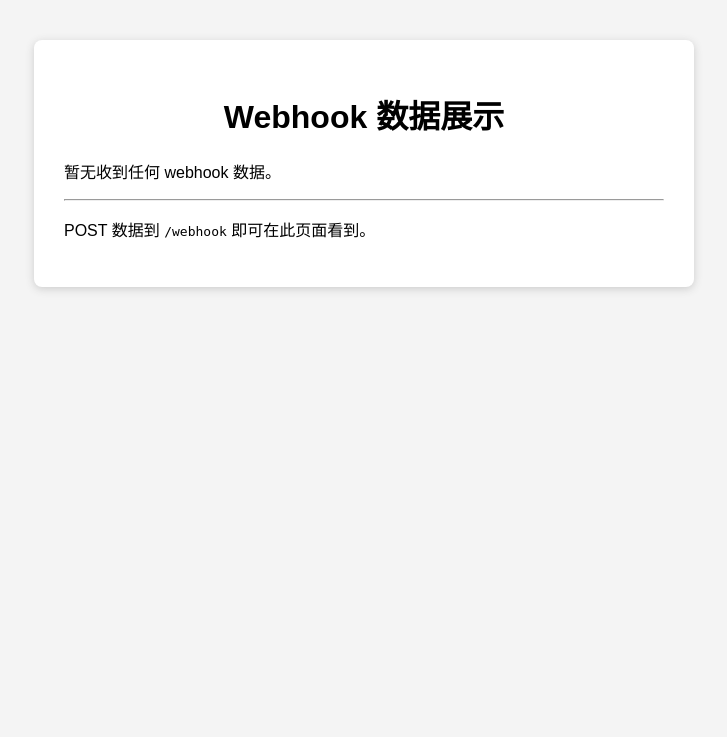
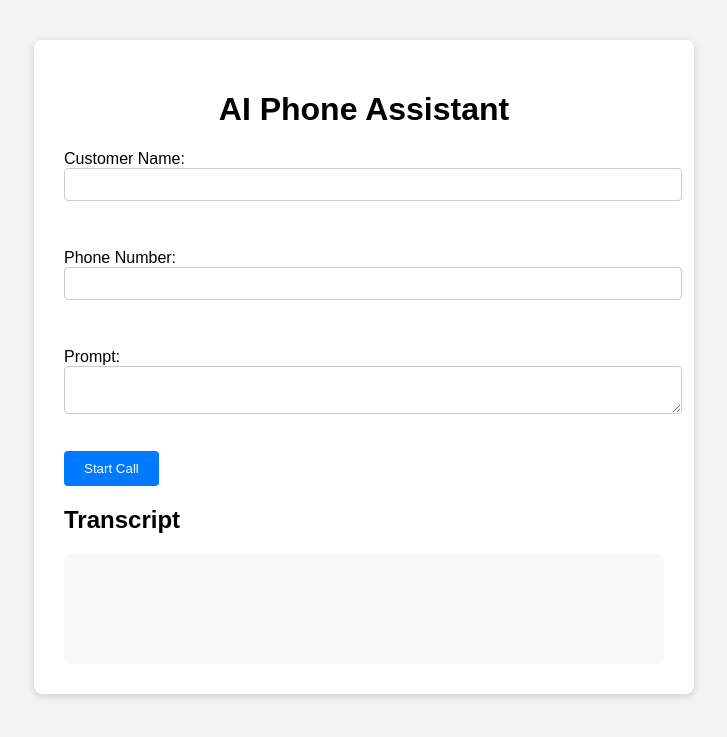
Before and after one commit to mzhao1996/Phone-Call-demo, a Flask app: page / in a window 1280 px wide. Shown: the top 737 px of the page, without its empty margins (276-1003 px from the left). Run offline with Flask 3, Linux system fonts and the light colour scheme.

Commit message:
Revert "Refactor app to webhook data viewer and remove AI call features"
This reverts commit df6d16aeadbbec60a5a5a21bcbd14a24abbd7ec0.

```diff
--- a/app.py
+++ b/app.py
@@ -1,39 +1,179 @@
 import os
 import json
-from flask import Flask, render_template, request, redirect
+from flask import Flask, render_template, request, jsonify, send_from_directory
+from twilio.twiml.voice_response import VoiceResponse, Play, Record
+from twilio.rest import Client
+from dotenv import load_dotenv
+from services.tts import generate_tts
+from services.stt import transcribe_from_url
+from services.chat import get_gpt_response, limit_sentences
+from datetime import datetime
+import time
+from threading import Thread
+
+load_dotenv()
 
 app = Flask(__name__)
-WEBHOOK_DATA_FILE = 'webhook_data.json'
+app.config['UPLOAD_FOLDER'] = 'public/audio'
+app.config['TRANSCRIPT_FOLDER'] = 'transcripts'
 
-@app.route('/', methods=['GET'])
-def show_webhook_data():
-    if os.path.exists(WEBHOOK_DATA_FILE):
-        with open(WEBHOOK_DATA_FILE, 'r', encoding='utf-8') as f:
-            data = json.load(f)
+# 确保目录存在
+os.makedirs(app.config['UPLOAD_FOLDER'], exist_ok=True)
+os.makedirs(app.config['TRANSCRIPT_FOLDER'], exist_ok=True)
+
+TWILIO_ACCOUNT_SID = os.getenv('TWILIO_ACCOUNT_SID')
+TWILIO_AUTH_TOKEN = os.getenv('TWILIO_AUTH_TOKEN')
+TWILIO_PHONE_NUMBER = os.getenv('TWILIO_PHONE_NUMBER')
+SERVER_URL = os.getenv('SERVER_URL')
+
+client = Client(TWILIO_ACCOUNT_SID, TWILIO_AUTH_TOKEN)
+
+@app.route('/')
+def index():
+    return render_template('index.html')
+
+@app.route('/start_call', methods=['POST'])
+def start_call():
+    data = request.json
+    customer_name = data['customer_name']
+    phone_number = data['phone_number']
+    prompt = data['prompt']
+    # 保存表单数据
+    with open('client_data.json', 'w', encoding='utf-8') as f:
+        json.dump(data, f)
+    # 发起呼叫
+    call = client.calls.create(
+        to=phone_number,
+        from_=TWILIO_PHONE_NUMBER,
+        url=f"{SERVER_URL}/voice"
+    )
+    return jsonify({'status': 'calling', 'call_sid': call.sid})
+
+@app.route('/voice', methods=['POST'])
+def voice():
+    # 读取表单数据
+    with open('client_data.json', 'r', encoding='utf-8') as f:
+        data = json.load(f)
+    phone_number = data['phone_number']
+    prompt = data['prompt']
+    # 异步后台生成AI第一句话和TTS
+    def generate_ai_first_sentence():
+        gpt_reply = get_gpt_response(prompt, [])
+        gpt_reply = limit_sentences(gpt_reply, max_sentences=3)
+        transcript_path = os.path.join(app.config['TRANSCRIPT_FOLDER'], f"{phone_number}.json")
+        transcript = [{'role': 'assistant', 'text': gpt_reply}]
+        with open(transcript_path, 'w', encoding='utf-8') as f:
+            json.dump(transcript, f, ensure_ascii=False, indent=2)
+        generate_tts(gpt_reply)
+    Thread(target=generate_ai_first_sentence).start()
+    # 先播放本地mp3，播放完后跳转到/voice_next
+    response = VoiceResponse()
+    response.play(f"{SERVER_URL}/audio/ElevenLabs_2025-07-03T17_27_31_british%20woman_gen_sp100_s50_sb75_v3.mp3")
+    response.redirect(f"{SERVER_URL}/voice_next")
+    return str(response)
+
+@app.route('/voice_next', methods=['POST'])
+def voice_next():
+    # 读取表单数据
+    with open('client_data.json', 'r', encoding='utf-8') as f:
+        data = json.load(f)
+    phone_number = data['phone_number']
+    # 读取AI第一句话的TTS音频
+    transcript_path = os.path.join(app.config['TRANSCRIPT_FOLDER'], f"{phone_number}.json")
+    with open(transcript_path, 'r', encoding='utf-8') as f:
+        transcript = json.load(f)
+    gpt_reply = transcript[0]['text']
+    audio_path = generate_tts(gpt_reply)  # 如果已生成会直接返回路径
+    response = VoiceResponse()
+    response.play(f"{SERVER_URL}/audio/{os.path.basename(audio_path)}")
+    response.record(
+        action=f"{SERVER_URL}/process_recording",
+        maxLength=30,
+        playBeep=False
+    )
+    return str(response)
+
+@app.route('/process_recording', methods=['POST'])
+def process_recording():
+    recording_url = request.form['RecordingUrl']
+    recording_sid = request.form.get('RecordingSid', datetime.now().strftime('%Y%m%d%H%M%S'))
+    # 下载录音（加认证）
+    audio_file = os.path.join(app.config['UPLOAD_FOLDER'], f"recording_{recording_sid}.mp3")
+    import requests
+    time.sleep(0.5)
+    r = requests.get(recording_url + '.mp3', auth=(TWILIO_ACCOUNT_SID, TWILIO_AUTH_TOKEN))
+    if r.status_code != 200:
+        print(f"Failed to download recording: {r.status_code} {r.text}")
+        return "<Response><Say>Recording download failed.</Say></Response>", 500
+    with open(audio_file, 'wb') as f:
+        f.write(r.content)
+    # STT 转写
+    customer_text = transcribe_from_url(recording_url)
+    # 读取 prompt
+    with open('client_data.json', 'r', encoding='utf-8') as f:
+        data = json.load(f)
+    prompt = data['prompt']
+    # 读取历史对话
+    transcript_path = os.path.join(app.config['TRANSCRIPT_FOLDER'], f"{data['phone_number']}.json")
+    if os.path.exists(transcript_path):
+        with open(transcript_path, 'r', encoding='utf-8') as f:
+            transcript = json.load(f)
     else:
-        data = []
-    return render_template('index.html', webhook_data=data)
+        transcript = []
+    transcript.append({'role': 'customer', 'text': customer_text})
+    # GPT 回复
+    gpt_reply = get_gpt_response(prompt, transcript)
+    gpt_reply = limit_sentences(gpt_reply, max_sentences=3)
+    transcript.append({'role': 'assistant', 'text': gpt_reply})
+    # 保存 transcript
+    with open(transcript_path, 'w', encoding='utf-8') as f:
+        json.dump(transcript, f, ensure_ascii=False, indent=2)
+    # TTS 合成
+    audio_path = generate_tts(gpt_reply)
+    # 确保音频文件已生成
+    if not os.path.exists(audio_path):
+        return "<Response><Say>AI audio not ready.</Say></Response>", 500
+    response = VoiceResponse()
+    response.play(f"{SERVER_URL}/audio/{os.path.basename(audio_path)}")
+    response.record(
+        action=f"{SERVER_URL}/process_recording",
+        maxLength=30,
+        playBeep=False
+    )
+    return str(response)
 
-@app.route('/webhook', methods=['POST'])
-def receive_webhook():
+@app.route('/audio/<filename>')
+def serve_audio(filename):
+    return send_from_directory(app.config['UPLOAD_FOLDER'], filename)
+
+@app.route('/get_transcript', methods=['GET'])
+def get_transcript():
+    phone_number = request.args.get('phone_number')
+    transcript_path = os.path.join(app.config['TRANSCRIPT_FOLDER'], f"{phone_number}.json")
+    if os.path.exists(transcript_path):
+        with open(transcript_path, 'r', encoding='utf-8') as f:
+            transcript = json.load(f)
+        return jsonify({'transcript': transcript})
+    else:
+        return jsonify({'transcript': []})
+
+@app.route('/twilio/recording', methods=['POST'])
+def twilio_recording():
+    """
+    Handle Twilio webhook for recording. Extract RecordingUrl and From, transcribe audio, print result.
+    Return 200 OK on success, 400/500 on error.
+    """
     try:
-        payload = request.get_json(force=True, silent=True)
-        if payload is None:
-            payload = request.form.to_dict()  # 兼容 x-www-form-urlencoded
-        if not payload:
-            return 'No data received', 400
-        # 读取已有数据
-        if os.path.exists(WEBHOOK_DATA_FILE):
-            with open(WEBHOOK_DATA_FILE, 'r', encoding='utf-8') as f:
-                data = json.load(f)
-        else:
-            data = []
-        data.append(payload)
-        with open(WEBHOOK_DATA_FILE, 'w', encoding='utf-8') as f:
-            json.dump(data, f, ensure_ascii=False, indent=2)
-        return 'Webhook received', 200
+        recording_url = request.form.get('RecordingUrl')
+        from_number = request.form.get('From')
+        if not recording_url or not from_number:
+            return jsonify({'error': 'Missing RecordingUrl or From'}), 400
+        text = transcribe_from_url(recording_url)
+        print(f"Transcription from {from_number}: {text}")
+        return jsonify({'text': text}), 200
     except Exception as e:
-        return f'Error: {e}', 500
+        print(f"Error in /twilio/recording: {e}")
+        return jsonify({'error': str(e)}), 500
 
 if __name__ == '__main__':
     app.run(debug=True)
--- /dev/null
+++ b/client_data.json
@@ -0,0 +1 @@
+{}
--- a/requirements.txt
+++ b/requirements.txt
@@ -1,3 +1,8 @@
 Flask
+requests
+python-dotenv
+twilio
+
 # for production server
 gunicorn
+openai
--- /dev/null
+++ b/services/tts.py
@@ -0,0 +1,33 @@
+import os
+import requests
+from dotenv import load_dotenv
+import time
+
+load_dotenv()
+
+ELEVENLABS_API_KEY = os.getenv('ELEVENLABS_API_KEY')
+VOICE_ID = os.getenv('VOICE_ID')
+AUDIO_DIR = 'public/audio'
+
+def generate_tts(text, filename=None):
+    if not filename:
+        import uuid
+        filename = f"tts_{uuid.uuid4().hex}.mp3"
+    output_path = os.path.join(AUDIO_DIR, filename)
+    url = f"https://api.elevenlabs.io/v1/text-to-speech/{VOICE_ID}"
+    headers = {
+        'xi-api-key': ELEVENLABS_API_KEY,
+        'Content-Type': 'application/json'
+    }
+    data = {
+        'text': text,
+        'voice_settings': {'stability': 0.5, 'similarity_boost': 0.5}
+    }
+    time.sleep(0.5)
+    response = requests.post(url, headers=headers, json=data)
+    if response.status_code == 200:
+        with open(output_path, 'wb') as f:
+            f.write(response.content)
+        return output_path
+    else:
+        raise Exception(f"TTS failed: {response.text}")
--- a/templates/index.html
+++ b/templates/index.html
@@ -2,23 +2,57 @@
 <html lang="en">
 <head>
     <meta charset="UTF-8">
-    <title>Webhook Data Viewer</title>
+    <title>AI Phone Assistant</title>
     <link rel="stylesheet" href="/static/style.css">
 </head>
 <body>
     <div class="container">
-        <h1>Webhook 数据展示</h1>
-        {% if webhook_data and webhook_data|length > 0 %}
-            <ul>
-            {% for item in webhook_data %}
-                <li><pre>{{ item | tojson(indent=2, ensure_ascii=False) }}</pre></li>
-            {% endfor %}
-            </ul>
-        {% else %}
-            <p>暂无收到任何 webhook 数据。</p>
-        {% endif %}
-        <hr>
-        <p>POST 数据到 <code>/webhook</code> 即可在此页面看到。</p>
+        <h1>AI Phone Assistant</h1>
+        <form id="callForm">
+            <label>Customer Name:<input type="text" name="customer_name" required></label><br>
+            <label>Phone Number:<input type="text" name="phone_number" required></label><br>
+            <label>Prompt:<textarea name="prompt" required></textarea></label><br>
+            <button type="submit">Start Call</button>
+        </form>
+        <div id="status"></div>
+        <h2>Transcript</h2>
+        <div id="transcript"></div>
     </div>
+    <script>
+        window.onload = function() {
+            document.getElementById('transcript').innerHTML = '';
+        }
+        const form = document.getElementById('callForm');
+        const statusDiv = document.getElementById('status');
+        const transcriptDiv = document.getElementById('transcript');
+        form.onsubmit = async (e) => {
+            e.preventDefault();
+            statusDiv.textContent = 'Calling...';
+            transcriptDiv.innerHTML = '';
+            const formData = new FormData(form);
+            const data = Object.fromEntries(formData.entries());
+            const res = await fetch('/start_call', {
+                method: 'POST',
+                headers: {'Content-Type': 'application/json'},
+                body: JSON.stringify(data)
+            });
+            const result = await res.json();
+            if(result.status === 'calling') {
+                statusDiv.textContent = 'Call in progress...';
+                pollTranscript(data.phone_number);
+            } else {
+                statusDiv.textContent = 'Call failed.';
+            }
+        };
+        function pollTranscript(phone) {
+            let interval = setInterval(async () => {
+                const res = await fetch(`/get_transcript?phone_number=${phone}`);
+                const data = await res.json();
+                if(data.transcript && data.transcript.length > 0) {
+                    transcriptDiv.innerHTML = data.transcript.map(turn => `<b>${turn.role}:</b> ${turn.text}<br>`).join('');
+                }
+            }, 3000);
+        }
+    </script>
 </body>
 </html>
```
Also changed, not shown: services/chat.py (added, +36 -0 lines), services/stt.py (added, +41 -0 lines).
